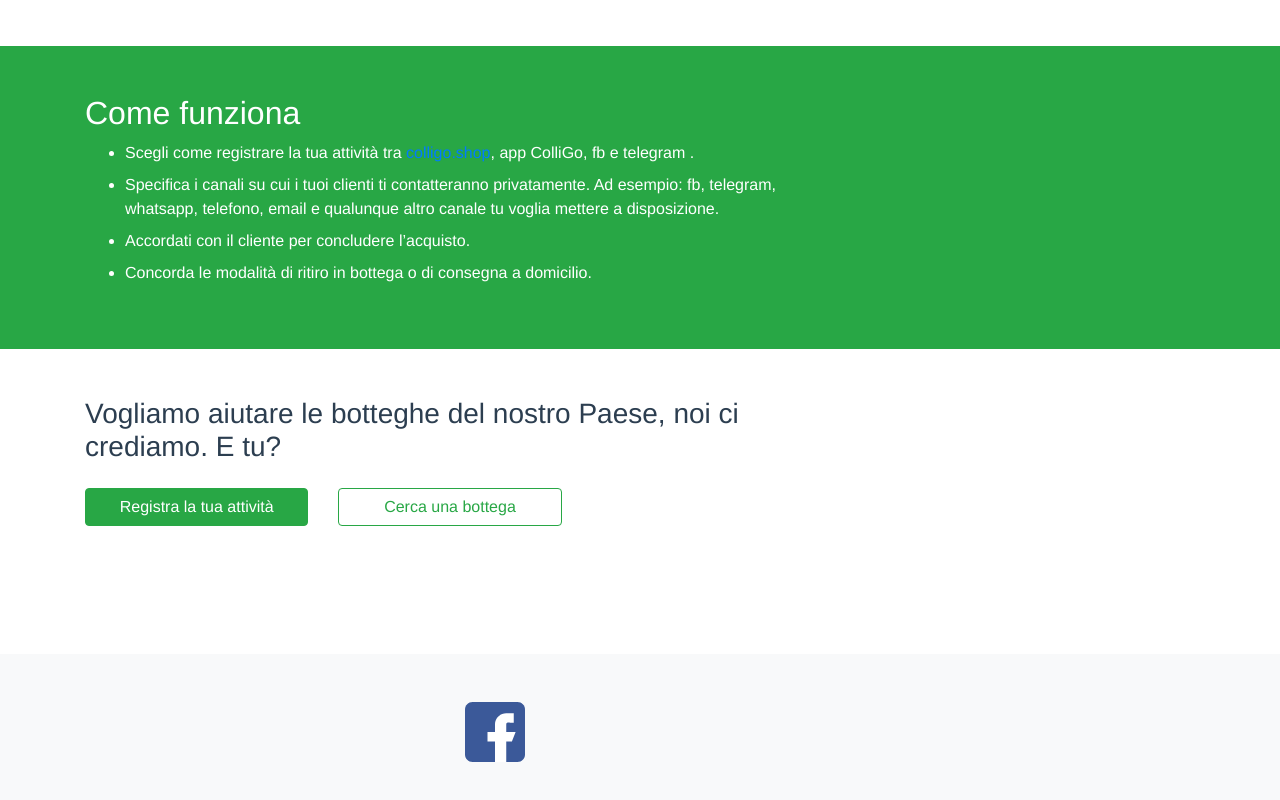
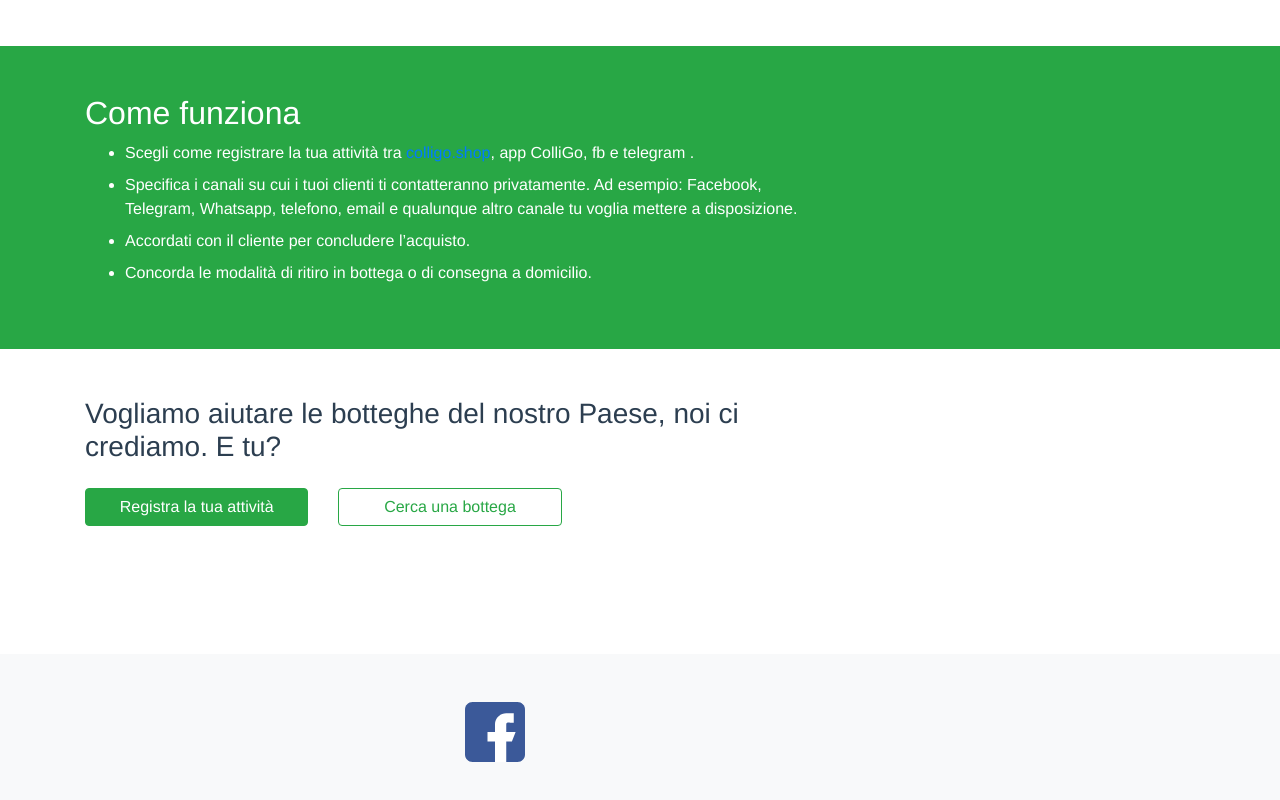
Before and after one commit to limone-eth/easy-collect-web, a Vue app: page /commercianti in a window 1280 px wide. Shown: the part 810-1610 px from the top of the page. Built offline with nearby package versions, Linux system fonts and the light colour scheme; what vue-browser-geolocation, vue-toast-notification would draw is missing.

Commit message:
Fixed shop registration

```diff
--- a/src/components/LandingShops.vue
+++ b/src/components/LandingShops.vue
@@ -73,7 +73,7 @@
                             </li>
                             <li class="pt-2">
                                 Specifica i canali su cui i tuoi clienti ti contatteranno privatamente.
-                                Ad esempio: fb, telegram, whatsapp, telefono, email e qualunque altro canale
+                                Ad esempio: Facebook, Telegram, Whatsapp, telefono, email e qualunque altro canale
                                 tu voglia mettere a disposizione.
                             </li>
                             <li class="pt-2">
@@ -96,7 +96,7 @@
                             </li>
                             <li class="h5 pt-2">
                                 Specifica i canali su cui i tuoi clienti ti contatteranno privatamente.
-                                Ad esempio: fb, telegram, whatsapp, telefono, email e qualunque altro canale
+                                Ad esempio: Fb, Telegram, Whatsapp, telefono, email e qualunque altro canale
                                 tu voglia mettere a disposizione.
                             </li>
                             <li class="h5 pt-2">
```
